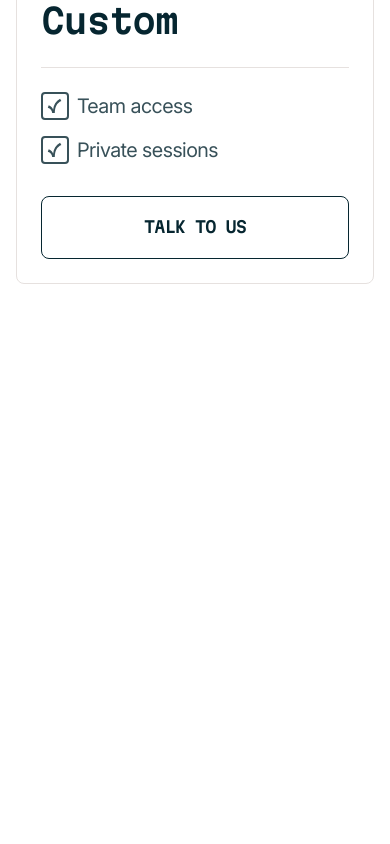
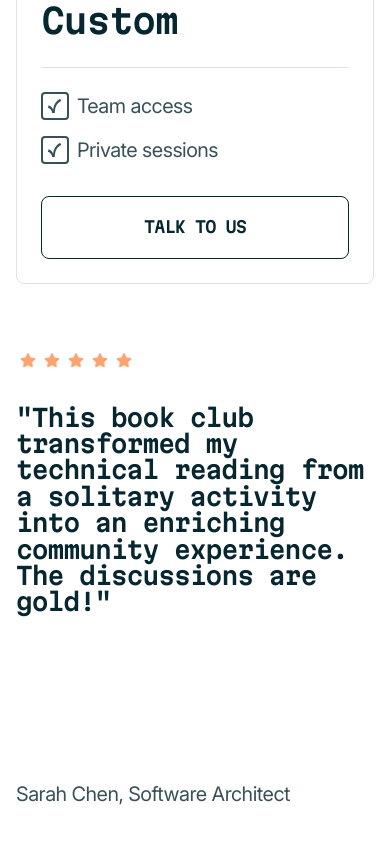
Before and after one commit to brdCoreShadow/tech-book-club, a React (Vite) app: page / in a window 390 px wide. Shown: the part 3553-4397 px from the top of the page. Before the commit the page ends 3901 px from the top, so only its background shows below. Built offline with nearby package versions, Linux system fonts and the light colour scheme.

Commit message:
shared layout is made mobile

```diff
--- a/src/App.tsx
+++ b/src/App.tsx
@@ -4,6 +4,7 @@ import Logo from "./components/Logo/Logo";
 import MembershipList from "./components/MembershipList/MembershipList";
 import NotAverage from "./components/NotAverage/NotAverage";
 import ReadTogether from "./components/ReadTogether/ReadTogether";
+import Testimonial from "./components/Testimonial/Testimonial";
 import Header from "./layouts/Header/Header";
 import SharedLayout from "./layouts/SharedLayout/SharedLayout";
 
@@ -11,13 +12,14 @@ const App: React.FC = () => {
   return (
     <SC.AppCon>
       <Header>
-        <Logo/>
+        <Logo />
       </Header>
       <SharedLayout>
-        <Hero/>
-        <ReadTogether/>
-        <NotAverage/>
-        <MembershipList/>
+        <Hero />
+        <ReadTogether />
+        <NotAverage />
+        <MembershipList />
+        <Testimonial />
       </SharedLayout>
     </SC.AppCon>
   );
--- /dev/null
+++ b/src/components/Testimonial/Testimonial.tsx
@@ -0,0 +1,29 @@
+import * as SC from "./TestimonialStyled"
+
+import starIcon from "../../assets/images/icon-star.svg"
+
+const Testimonial:React.FC = () => {
+    return (
+        <SC.TestimonialCon>
+            <SC.StarList>
+                <li><img src={starIcon} alt="star" /></li>
+                <li>
+                    <img src={starIcon} alt="star" />
+                </li>
+                <li>
+                    <img src={starIcon} alt="star" />
+                </li>
+                <li>
+                    <img src={starIcon} alt="star" />
+                </li>
+                <li>
+                    <img src={starIcon} alt="star" />
+                </li>
+            </SC.StarList>
+            <SC.Content>"This book club transformed my technical reading from a solitary activity into an enriching community experience. The discussions are gold!"</SC.Content>
+            <SC.Author>Sarah Chen, Software Architect</SC.Author>
+        </SC.TestimonialCon>
+     );
+}
+
+export default Testimonial;
--- /dev/null
+++ b/src/components/Testimonial/TestimonialStyled.ts
@@ -0,0 +1,35 @@
+import styled from "@emotion/styled";
+
+export const TestimonialCon = styled.div`
+  margin-bottom: 64px;
+`;
+
+export const StarList = styled.ul`
+  display: flex;
+  flex-direction: row;
+  align-items: center;
+
+  margin-bottom: 32px;
+`;
+
+export const Content = styled.p`
+  margin-bottom: 164px;
+
+  font-family: "Mono";
+  font-size: 24px;
+  font-weight: 600;
+  line-height: 1.1;
+  letter-spacing: -1px;
+
+  color: #062630;
+`;
+
+export const Author = styled.h3`
+font-family: "Inter";
+font-size: 20px;
+font-weight: 400;
+line-height: 1.4;
+letter-spacing: -0.5px;
+
+color: #385159;
+`
```
